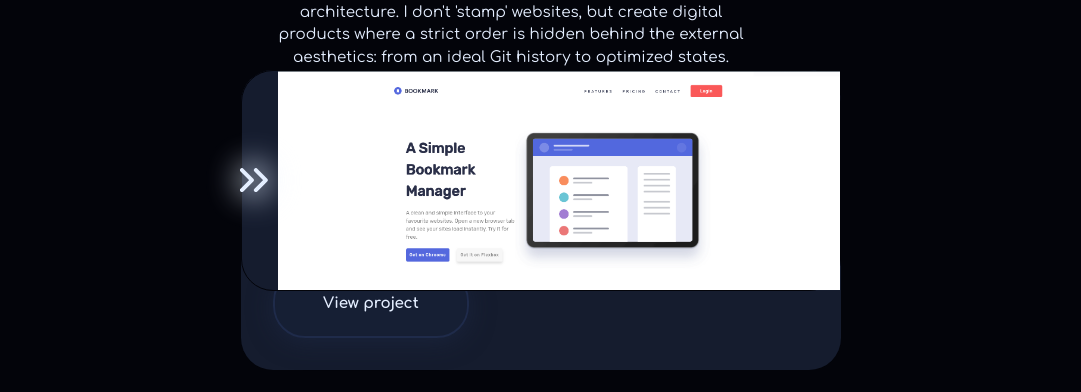
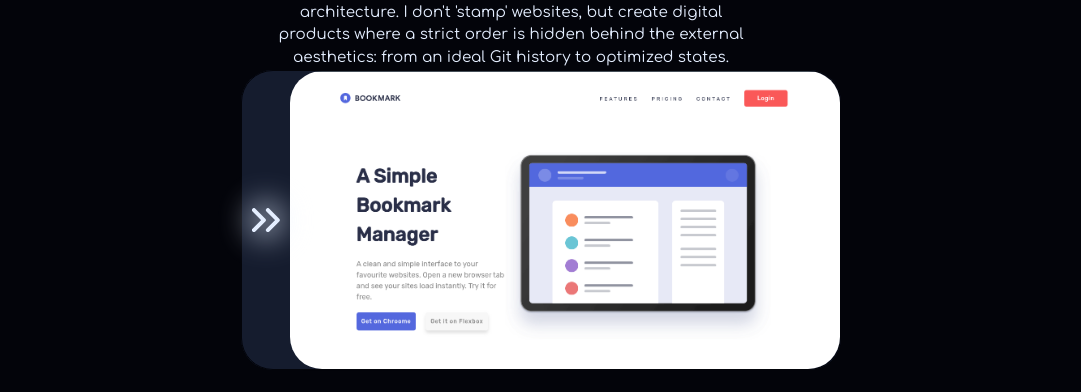
Before and after one commit to Leccon1/eternity-portfolio, a React (Vite) app: page / in a window 1280 px wide. Shown: the part 1205-1597 px from the top of the page, without its empty margins (99-1180 px from the left). Built offline with nearby package versions, Linux system fonts and the light colour scheme.

Commit message:
feat: add styles previewCard: - add width and height 100% - styless for image and image container

```diff
--- a/src/components/common/ProjectsCard/projectsCard.module.scss
+++ b/src/components/common/ProjectsCard/projectsCard.module.scss
@@ -36,14 +36,31 @@
 
 .previewPanel {
   position: absolute;
+  width: 100%;
+  height: 100%;
 
   background-color: var(--color-surface);
   border: rem(1) solid var(--color-bg);
-  border-radius: inherit;
+  border-radius: var(--radius-xl);
 
   display: flex;
   flex-direction: row;
-  gap: var(--spacing-md);
+  justify-content: space-between;
+
+  & .arrowButton {
+    padding-inline: var(--spacing-md);
+  }
+
+  &__image {
+    border-radius: inherit;
+    overflow: hidden;
+
+    img {
+      width: 100%;
+      height: 100%;
+      object-fit: cover;
+    }
+  }
 }
 
 .techStack {
```
